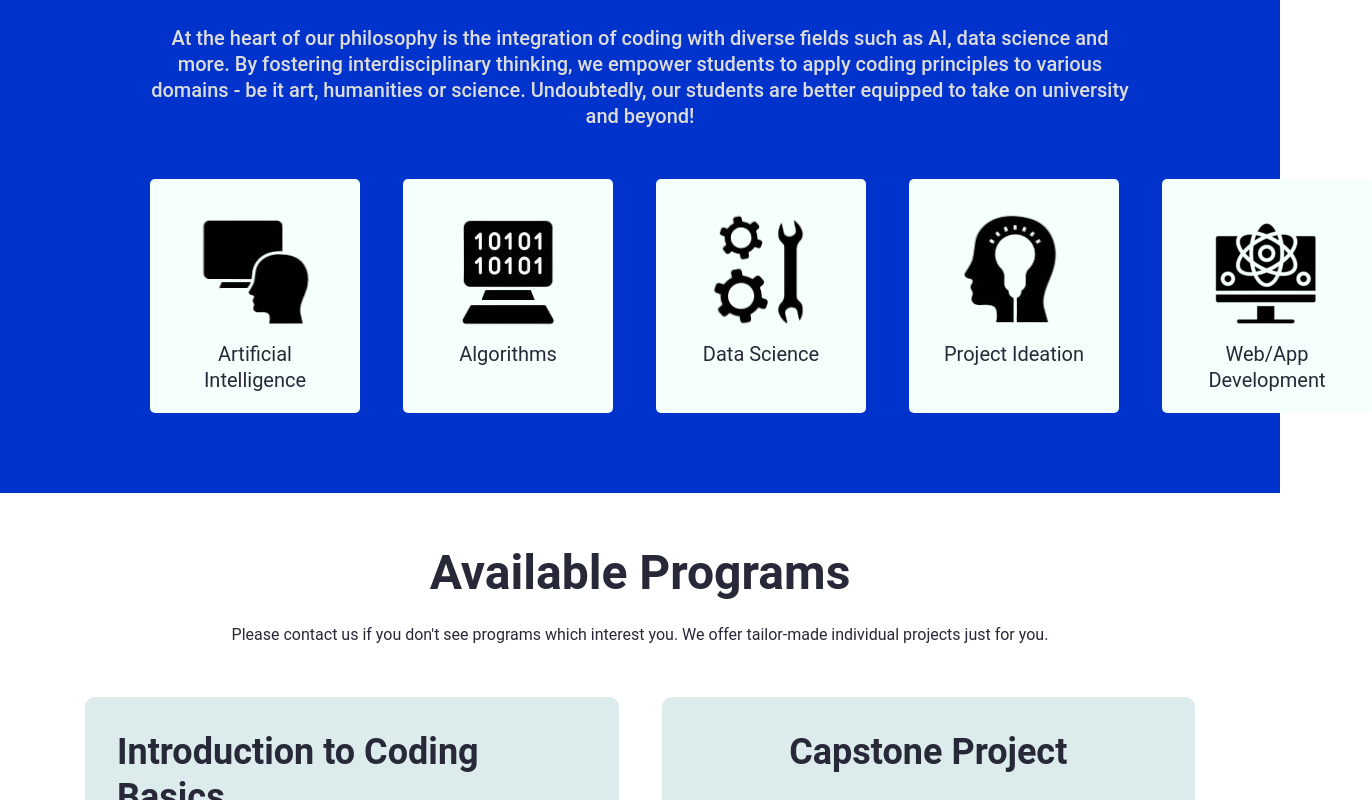
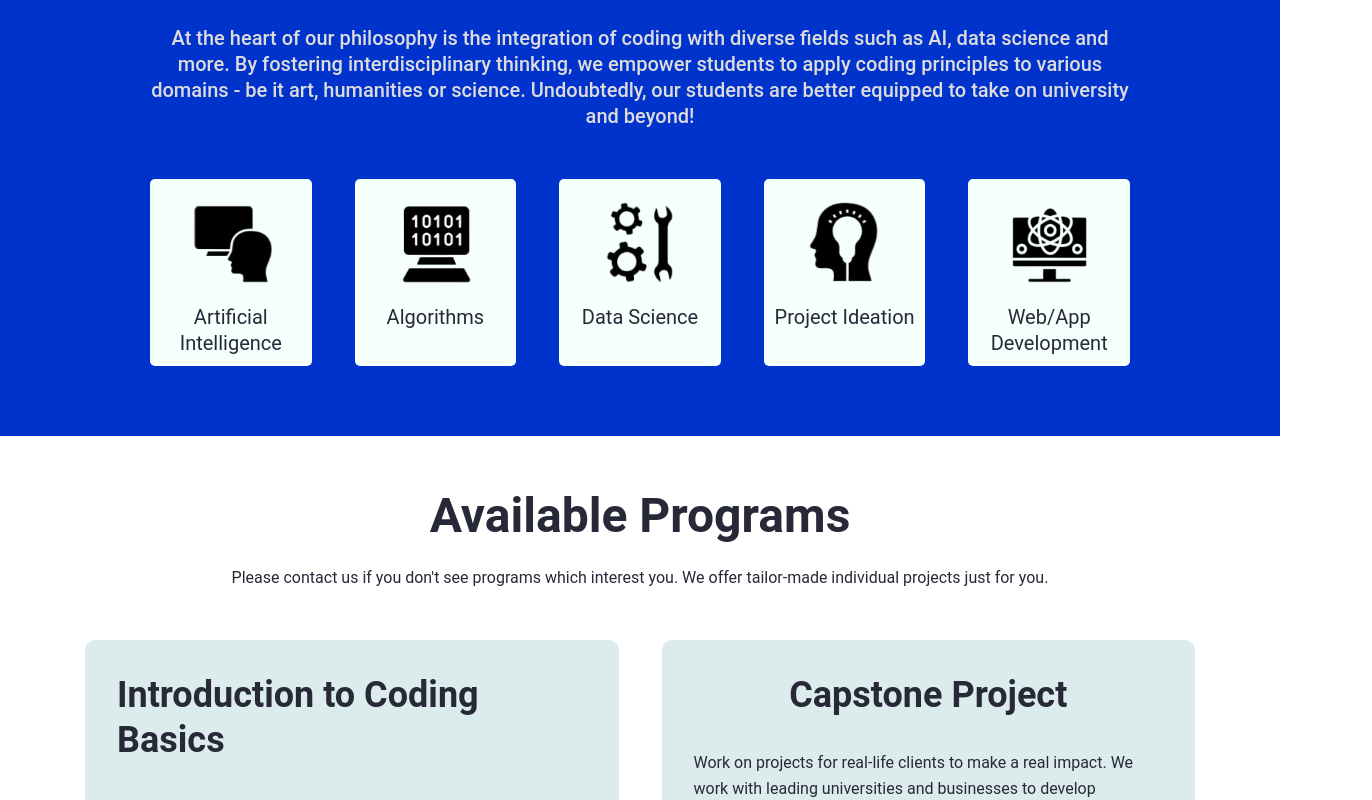
Before and after one commit to eisonc/Bytewise-website.github.io, a React (Create React App) app: page / in a window 1280 px wide. Shown: the part 960-1760 px from the top of the page, 1372 px wide, since content can reach past the window. Built offline with nearby package versions, Linux system fonts and the light colour scheme.

Commit message:
fixed formatting - published version

```diff
--- a/src/App.css
+++ b/src/App.css
@@ -385,15 +385,15 @@ h4 {
   gap: 43px;
   grid-template-columns: repeat(5, 1fr);
   padding-top: 50px;
-  padding-bottom: 30px;
+  padding-bottom: 20px;
 }
 
 .fields-section-card {
   display: flex;
-  padding: 20px 30px 20px 30px;
+  padding: 10px;
   flex-direction: column;
   align-items: center;
-  gap: 12px;
+  gap: 1px;
   flex: 1 1 0;
   border-radius: 5px;
   background: var(--grey);
@@ -405,8 +405,6 @@ h4 {
   padding: 5px;
   justify-content: center;
   align-items: center;
-  width: 140px;
-  height: 120px;
 }
 
 .fields-title {
--- a/src/pages/home/AboutUs.jsx
+++ b/src/pages/home/AboutUs.jsx
@@ -21,7 +21,7 @@ export default function AboutUs() {
                     <div key={index}
                     className ="fields-section-card">
                         <div className ="fields-section-img">
-                            <img src={item.src} alt ="field" />
+                            <img src={item.src} width={100} alt ="field" />
                         </div>
                         <div className="fields-title">
                             {item.title}
```
